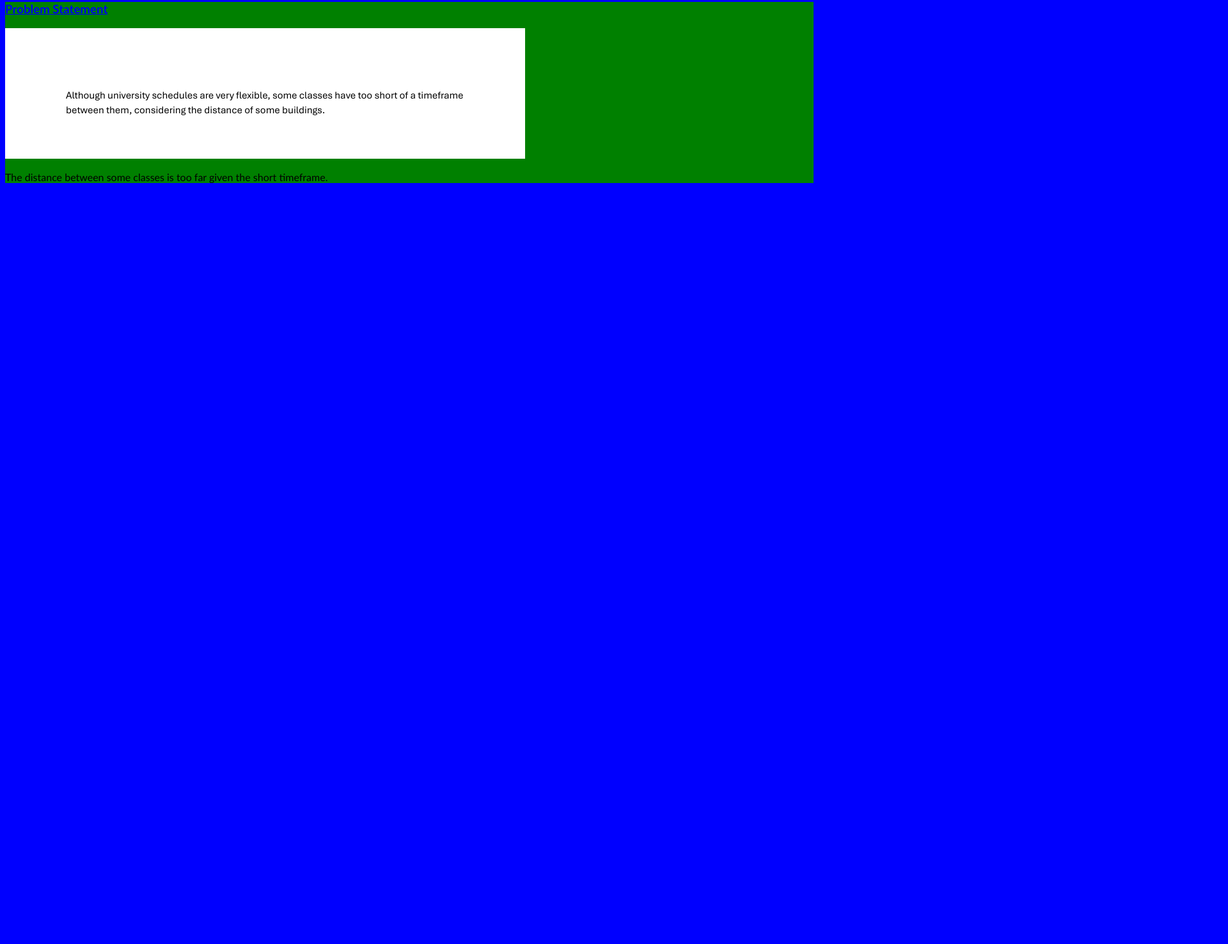
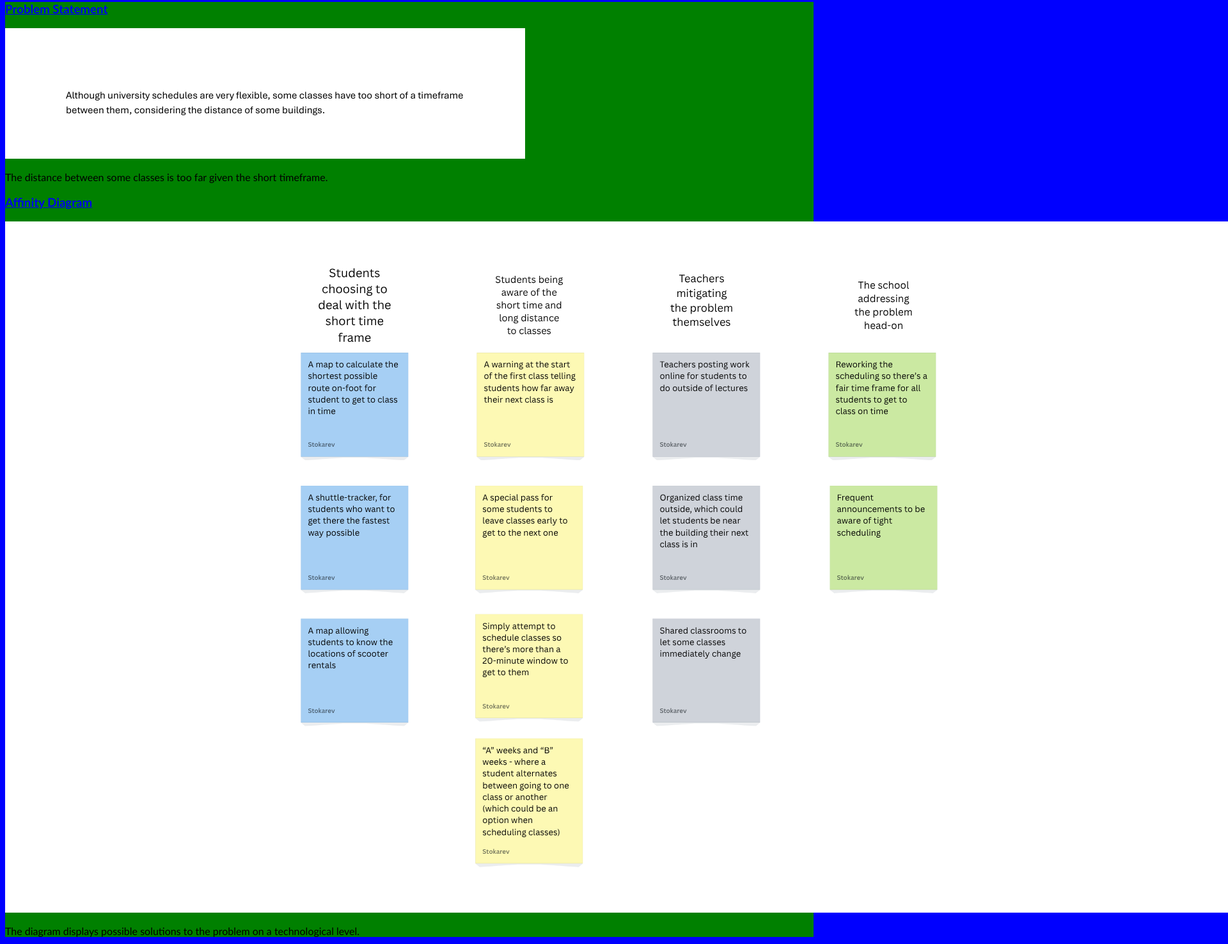
Before and after one commit to tokarevsn/tokarevsn.github.io, a plain HTML site: page index.html in a window 1280 px wide. Shown: the part 305-1780 px from the top of the page at 64% size, 1920 px wide, since content can reach past the window. Before the commit the page ends 800 px from the top, so only its background shows below. Drawn offline with Linux system fonts and the light colour scheme.

Commit message:
Did the assignment

```diff
--- a/index.html
+++ b/index.html
@@ -26,6 +26,14 @@
           <a href="files/statement.pdf"><img src="images/problem.png"></a>
           <p>The distance between some classes is too far given the short timeframe.</p>
         </section>
+        <!--Affinity Diagram Assignment-->
+        <section class="project">
+          <a href="files/Affinity_DOC.pdf"><h3>Affinity Diagram</h3></a>
+          <a href="files/Affinity_DOC.pdf"><img src="images/Affinity_IMG.png"></a>
+          <p>
+            The diagram displays possible solutions to the problem on a technological level.
+          </p>
+        </section>
       </div>
   </body>
 </html>
```
Also changed, not shown: images/Affinity_IMG.png (added), 1 other file.
